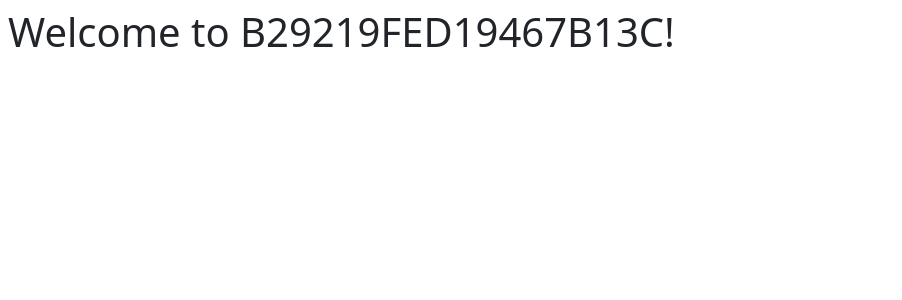
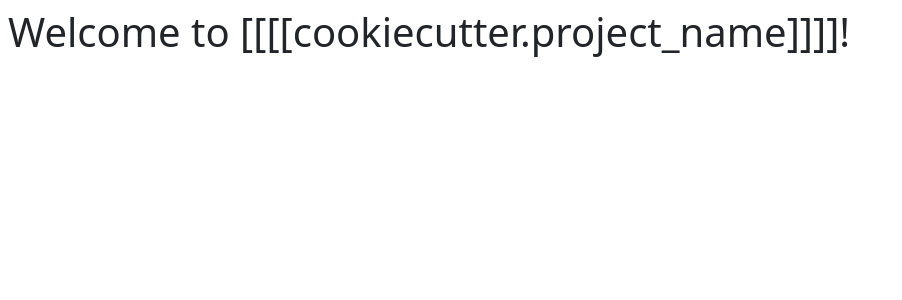
Before and after one commit to rileypeterson/mycc, a Django app: template {{cookiecutter.project_slug}}/{{cookiecutter.project_slug}}/pages/templates/pages/index.html in a window 1280 px wide. Shown: the part 76-376 px from the top of the page, without its empty margins (0-902 px from the left). Run offline with Django 4.2, Linux system fonts and the light colour scheme; the template is opened without the code that fills it, so the values that code supplies are empty.

Commit message:
Add better solutions for non-rendered django templates

```diff
--- a/hooks/post_gen_project.py
+++ b/hooks/post_gen_project.py
@@ -18,11 +18,9 @@ with open("config/.dev.env", "w") as f:
 # It's probably better to just add a note to do this manually after generation...
 path = "{{cookiecutter.project_slug}}/pages/templates/pages/*.html"
 html_files = glob.glob(path)
-# Hash for project_name
-hash = "B29219FED19467B13C"
-
+key = "[[[[cookiecutter.project_name]]]]"
 for file in html_files:
     with open(file) as f:
-        t = f.read().replace(hash, "{{cookiecutter.project_name}}")
+        t = f.read().replace(key, "{{cookiecutter.project_name}}")
     with open(file, "w") as f:
         f.write(t)
--- a/{{cookiecutter.project_slug}}/{{cookiecutter.project_slug}}/pages/templates/pages/head.html
+++ b/{{cookiecutter.project_slug}}/{{cookiecutter.project_slug}}/pages/templates/pages/head.html
@@ -15,6 +15,6 @@
     <link rel="shortcut icon" href="{% static 'pages/favicon/favicon.ico' %}">
     <meta name="theme-color" content="#ffffff">
 
-    <title>{% block title %}B29219FED19467B13C{% endblock %}</title>
+    <title>{% block title %}[[[[cookiecutter.project_name]]]]{% endblock %}</title>
 
 </head>
--- a/{{cookiecutter.project_slug}}/{{cookiecutter.project_slug}}/pages/templates/pages/index.html
+++ b/{{cookiecutter.project_slug}}/{{cookiecutter.project_slug}}/pages/templates/pages/index.html
@@ -1,4 +1,4 @@
 {% extends "pages/base.html" %}
 {% block content %}
-<h1>Welcome to B29219FED19467B13C!</h1>
+<h1>Welcome to [[[[cookiecutter.project_name]]]]!</h1>
 {% endblock %}
--- a/{{cookiecutter.project_slug}}/{{cookiecutter.project_slug}}/pages/templates/pages/navbar.html
+++ b/{{cookiecutter.project_slug}}/{{cookiecutter.project_slug}}/pages/templates/pages/navbar.html
@@ -1,7 +1,7 @@
 <nav class="navbar navbar-expand-lg navbar-light bg-light">
     <a class="navbar-brand" href="/">
         {% load static %}
-        <img style="max-width:50px;" src="{% static 'pages/logo.png' %}" alt="B29219FED19467B13C">
+        <img style="max-width:50px;" src="{% static 'pages/logo.png' %}" alt="[[[[cookiecutter.project_name]]]]">
     </a>
     <button class="navbar-toggler" type="button" data-toggle="collapse" data-target="#navbarSupportedContent"
             aria-controls="navbarSupportedContent" aria-expanded="false" aria-label="Toggle navigation">
```
Also changed, not shown: README.md.
